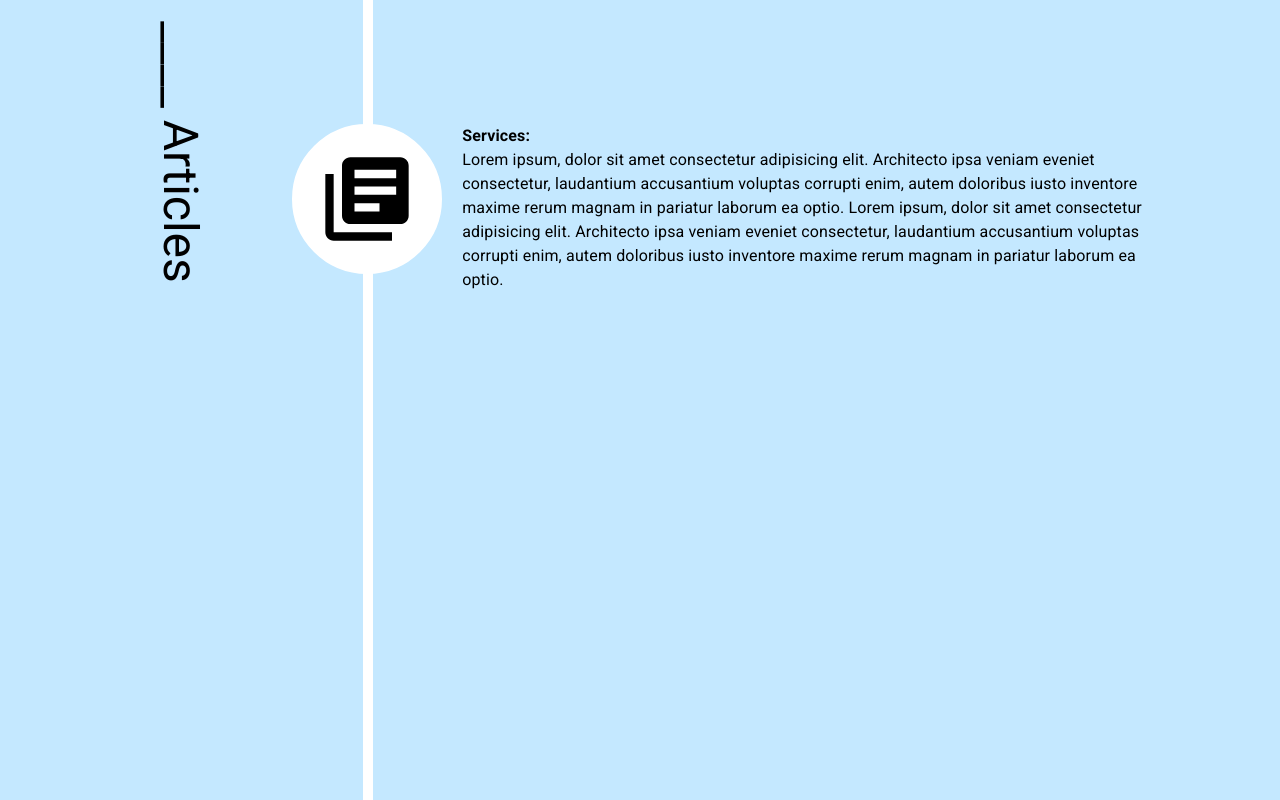
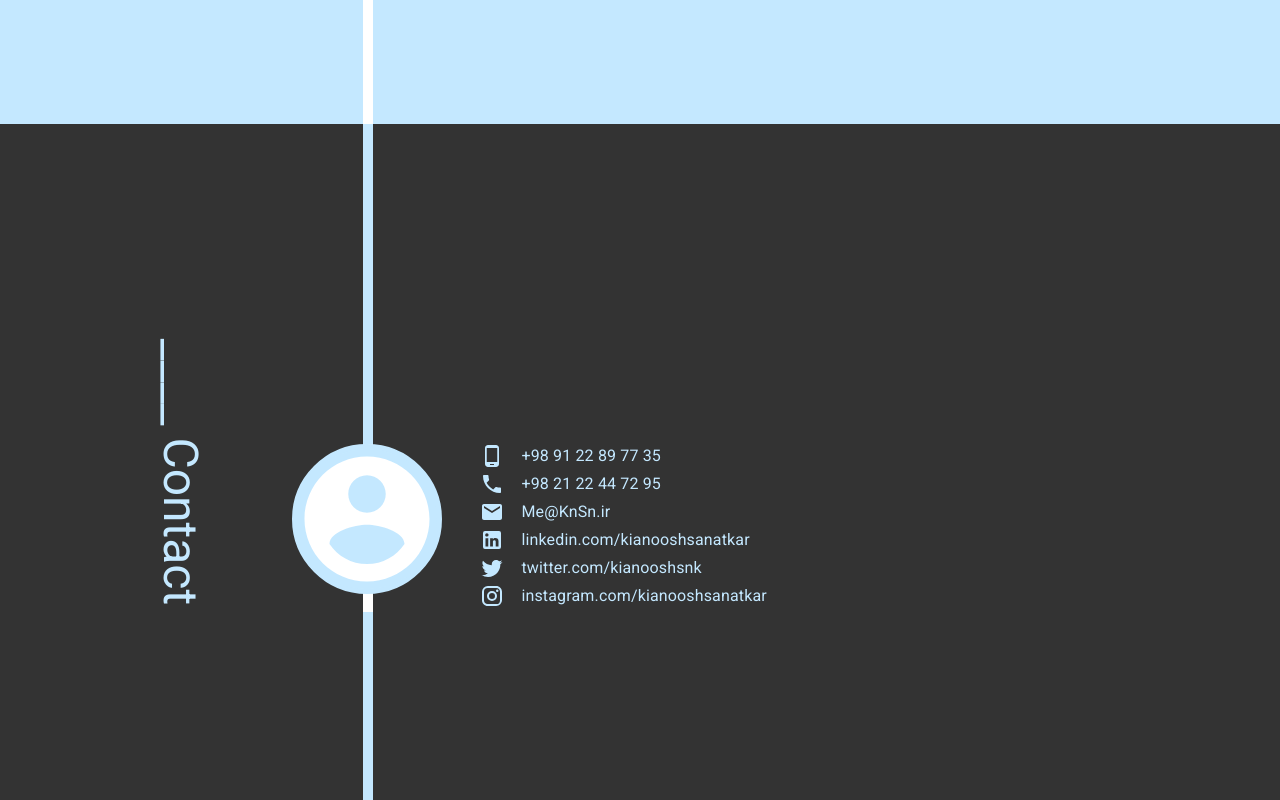
Before and after one commit to kianooshsanatkar/knsn_website, a React (Create React App) app: page / in a window 1280 px wide. Shown: the part 4140-4940 px from the top of the page. Built offline with nearby package versions, Linux system fonts and the light colour scheme.

Commit message:
exclude articles in app.js

```diff
--- a/src/App.js
+++ b/src/App.js
@@ -4,7 +4,7 @@ import Grid from '@material-ui/core/Grid'
 
 import './App.css'
 
-import { Articles } from './components/sections/articles.component'
+// import { Articles } from './components/sections/articles.component'
 import { Bio } from './components/sections/bio.component'
 import { Contact } from './components/sections/contact.component'
 // import { Frameworks } from './components/sections/frameworks.component'
@@ -32,8 +32,8 @@ class App extends React.Component {
             <Empty />
             <Experiences />
             <Empty />
-            <Articles />
-            <Empty />
+            {/* <Articles /> */}
+            {/* <Empty /> */}
             {/* <Frameworks /> */}
           </Grid>
           <Grid item md={1}></Grid>
```
